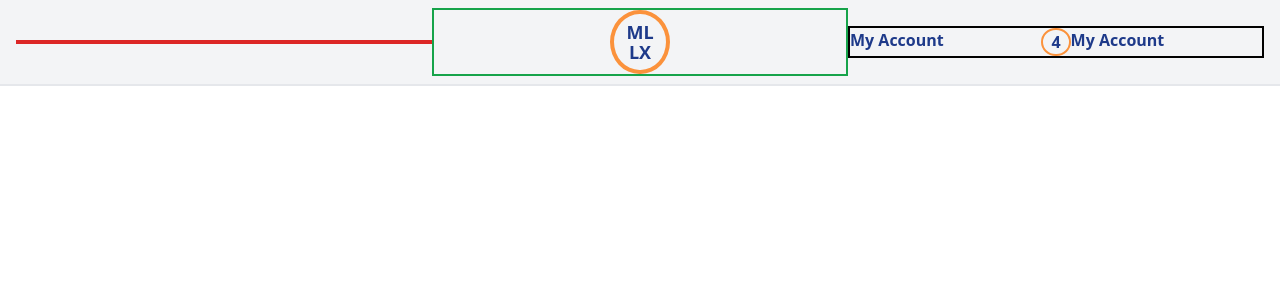
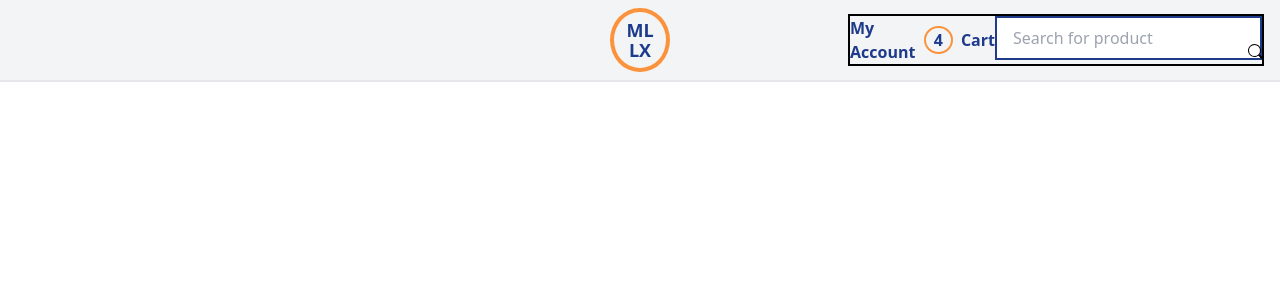
Before and after one commit to Cavein254/landingpages, a React (Vite) app: page /commestore in a window 1280 px wide. Shown: the top 300 px of the page. Built offline with nearby package versions, Linux system fonts and the light colour scheme.

Commit message:
Add more componets to header

```diff
--- a/src/components/commedestore/Header.tsx
+++ b/src/components/commedestore/Header.tsx
@@ -1,8 +1,9 @@
+import { BsSearch } from "react-icons/bs";
 const Header = () => {
   return (
     <div className="flex flex-row justify-between items-center px-4 py-2 bg-gray-100 border-b-2 border-gray-200">
-      <div className="flex w-1/3 border-2 border-red-600"></div>
-      <div className="flex flex-row w-1/3 border-green-600 border-2 justify-center items-center">
+      <div className="flex w-1/3"></div>
+      <div className="flex flex-row w-1/3 justify-center items-center">
         <div className="border-4 text-center font-bold px-3 py-1 border-orange-400 rounded-[100%] text-lg text-blue-900">
           <p className="p-0 m-0">ML</p>
           <p className="p-0 -mt-2">LX</p>
@@ -12,13 +13,20 @@ const Header = () => {
         <div>
           <h4 className="text-blue-900 font-bold">My Account</h4>
         </div>
-        <div className="flex flex-row text-blue-900 font-bold">
+        <div className="flex flex-row text-blue-900 font-bold items-center">
           <span className="border-2 border-orange-400 rounded-[100%] px-2">
             <p>4</p>
           </span>
-          <h4>My Account</h4>
+          <h4 className="ml-2">Cart</h4>
         </div>
-        <div></div>
+        <div>
+          <input
+            type="text"
+            placeholder="Search for product"
+            className="relative py-2 px-4 border-2 border-blue-900"
+          />
+          <BsSearch className="absolute right-0 -mt-4 mr-4" />
+        </div>
       </div>
     </div>
   );
```
